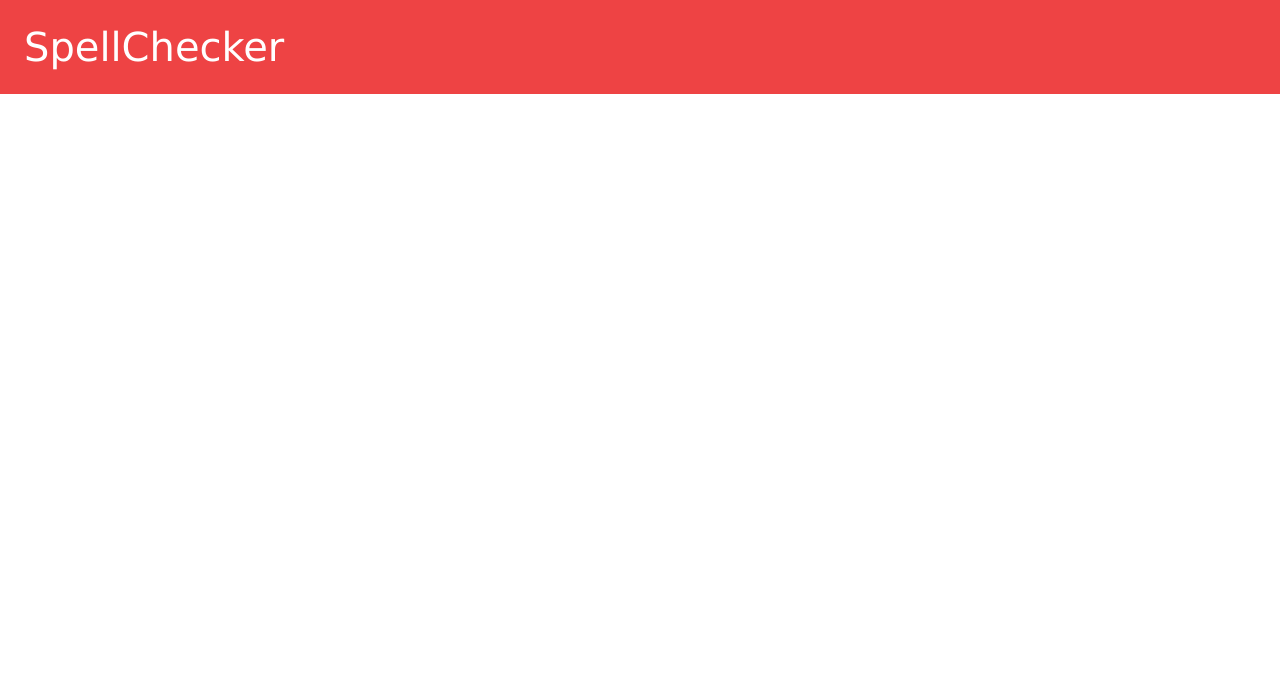
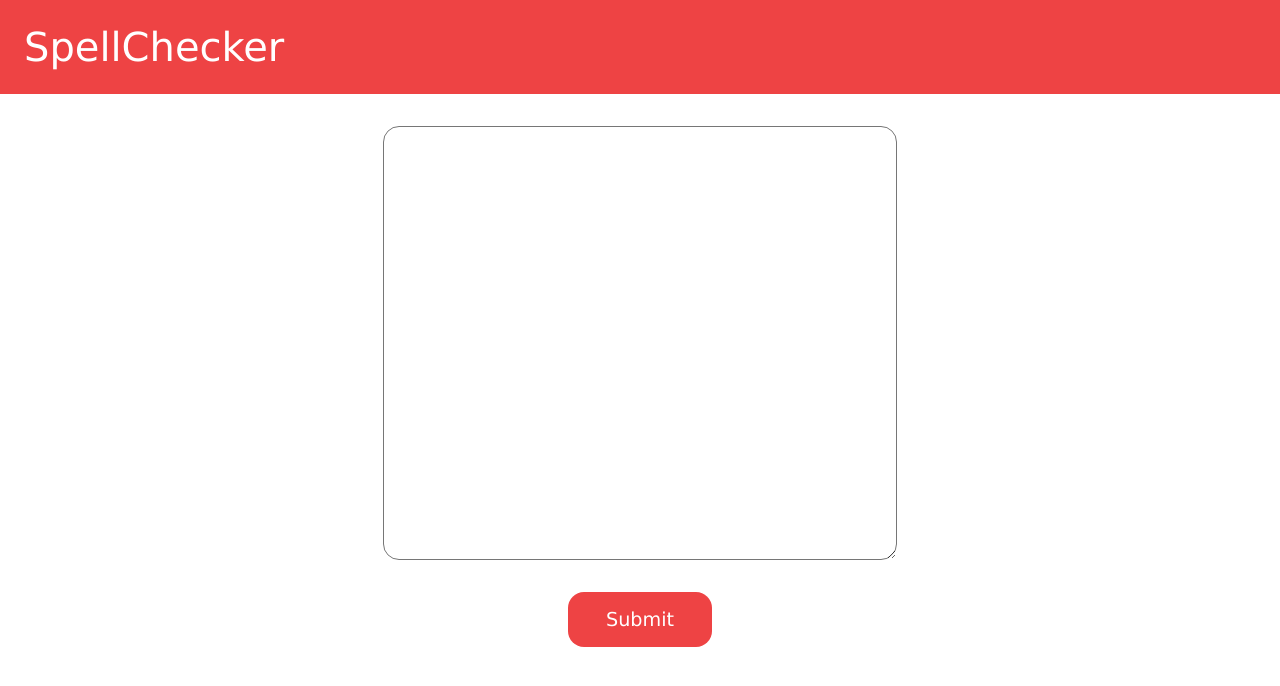
Before and after one commit to davappler/spell-checker, a React (Create React App) app in the folder basicenglish/: page / in a window 1280 px wide. Shown: the top 686 px of the page. Built offline with nearby package versions, Linux system fonts and the light colour scheme.

Commit message:
created the design of the spellchecker form

```diff
--- a/basicenglish/package.json
+++ b/basicenglish/package.json
@@ -3,6 +3,7 @@
   "version": "0.1.0",
   "private": true,
   "dependencies": {
+    "@material-ui/core": "^4.12.3",
     "@testing-library/jest-dom": "^5.16.1",
     "@testing-library/react": "^12.1.2",
     "@testing-library/user-event": "^13.5.0",
@@ -36,5 +37,9 @@
       "last 1 firefox version",
       "last 1 safari version"
     ]
+  },
+  "devDependencies": {
+    "eslint": "^8.4.1",
+    "eslint-plugin-react": "^7.27.1"
   }
 }
--- a/basicenglish/src/App.js
+++ b/basicenglish/src/App.js
@@ -1,4 +1,5 @@
 // import { Route, Switch } from "react-router-dom";
+import React from "react";
 import { BrowserRouter, Route } from 'react-router-dom';
 import './App.css';
 import {SpellCheckerPage} from "./pages/SpellCheckerPage/SpellCheckerPage";
--- a/basicenglish/src/components/SpellChecker/SpellChecker.js
+++ b/basicenglish/src/components/SpellChecker/SpellChecker.js
@@ -0,0 +1,39 @@
+import React,{useState} from "react";
+// import { TextField } from '@material-ui/core';
+import "./SpellChecker.scss";
+
+export function SpellChecker(){
+
+  const [currentSentence,setCurrentSentence]=useState("")
+
+  function handleSubmit(e){
+    e.preventDefault ();
+    console.log(currentSentence)
+    checkSpellings(currentSentence)
+  }
+
+  function handleChange(e){
+    setCurrentSentence(e.target.value)
+  }
+
+  function checkSpellings(currentSentence){
+    let wordsArray=currentSentence.split(" ")
+    console.log(wordsArray)
+  }
+
+  return( <div className="spell-check-container">
+    <form className="spell-check-container__form" onSubmit={handleSubmit}>
+      <label>
+        <textarea
+          className="spell-check-container__form__input"
+          value={currentSentence}
+          onChange={handleChange
+          }
+        />
+      </label>
+      <input className="spell-check-container__form__btn" type="submit" value="Submit" />
+    </form>
+  </div>)
+}
+
+export default SpellChecker;
--- a/basicenglish/src/components/SpellChecker/SpellChecker.scss
+++ b/basicenglish/src/components/SpellChecker/SpellChecker.scss
@@ -0,0 +1,34 @@
+@import "../../Theme/Colors.scss";
+@import "../../Theme/Fonts.scss";
+
+
+
+.spell-check-container__text-box{
+  margin:4rem;
+}
+
+.spell-check-container__form{
+  display: grid;
+}
+
+.spell-check-container__form__input{
+  height: 25rem;
+  width:30rem;
+  display: block;
+  margin: 2rem auto;
+  border-radius: 1rem;
+  padding:1rem;
+  text-decoration: none;
+}
+
+.spell-check-container__form__btn{
+  display: block;
+  margin: auto;
+  width:9rem;
+  border-radius: 1rem;
+  padding:1rem;
+  background-color: $primary-red;
+  border:0px;
+  color:$white;
+  font: $normal-text;
+}
--- a/basicenglish/src/pages/SpellCheckerPage/SpellCheckerPage.js
+++ b/basicenglish/src/pages/SpellCheckerPage/SpellCheckerPage.js
@@ -1,10 +1,12 @@
 import React from "react";
 import {NavBar} from "../../components/NavBar/Navbar";
+import {SpellChecker} from "../../components/SpellChecker/SpellChecker";
 
 export function SpellCheckerPage(){
   return(
     <div>
       <NavBar />
+      <SpellChecker />
     </div>
   )
 }
```
Also changed, not shown: 1 other file (tests, documents, lock files or other folders).
